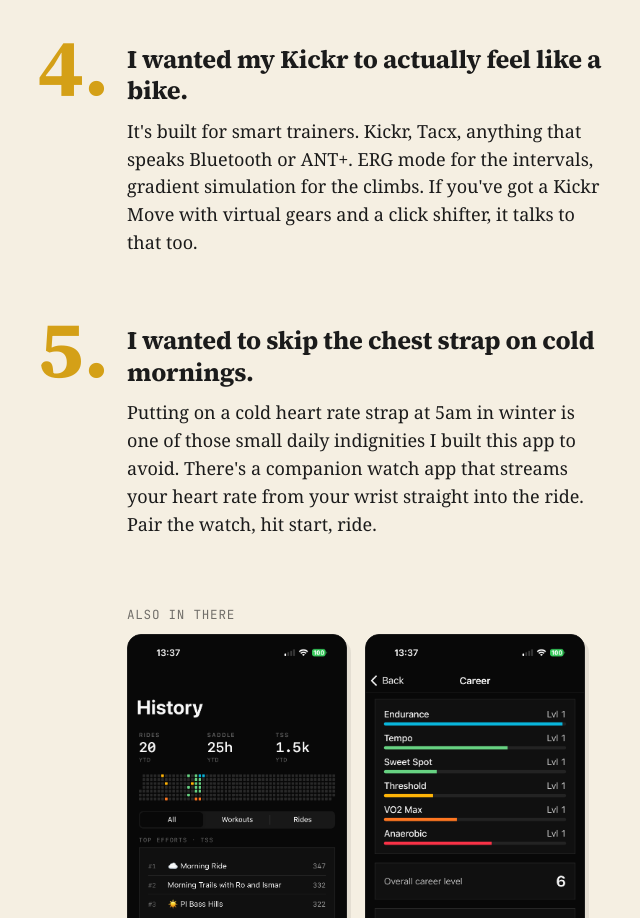
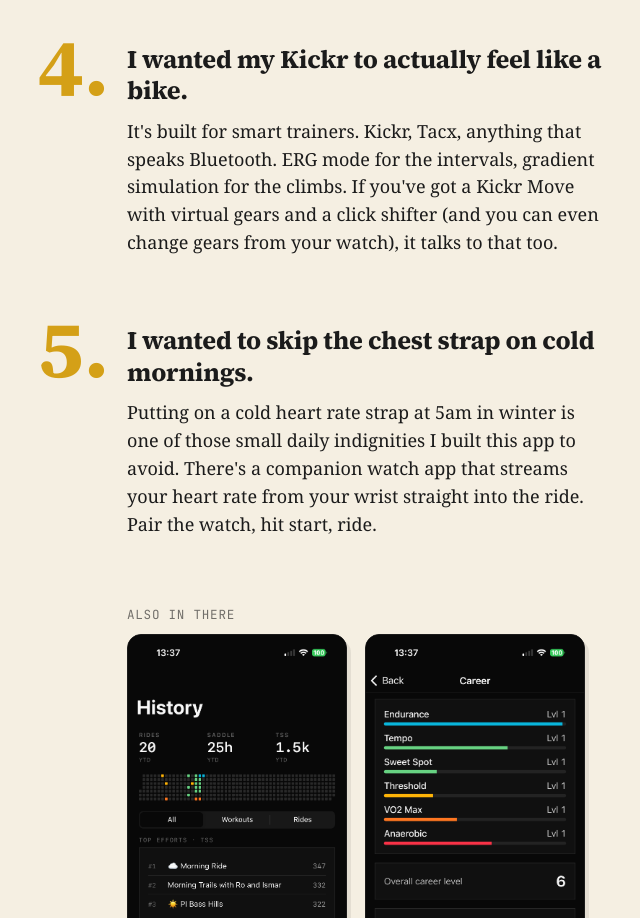
Before and after one commit to reid82/ridebonk-com, an Astro site: page / in a window 1280 px wide. Shown: the part 3006-3924 px from the top of the page, without its empty margins (324-964 px from the left). Built offline with nearby package versions, Linux system fonts and the light colour scheme; Astro itself is replaced by a stand-in of ours.

Commit message:
content: itch 4 - Bluetooth only, mention shifting from the watch

```diff
--- a/src/pages/index.astro
+++ b/src/pages/index.astro
@@ -102,9 +102,10 @@ import { SubscribeCard } from "../components/SubscribeCard";
       <Itch number={4} headline="I wanted my Kickr to actually feel like a bike.">
         <p>
           It&apos;s built for smart trainers. Kickr, Tacx, anything that
-          speaks Bluetooth or ANT+. ERG mode for the intervals, gradient
+          speaks Bluetooth. ERG mode for the intervals, gradient
           simulation for the climbs. If you&apos;ve got a Kickr Move with
-          virtual gears and a click shifter, it talks to that too.
+          virtual gears and a click shifter (and you can even change
+          gears from your watch), it talks to that too.
         </p>
       </Itch>
       <Itch number={5} headline="I wanted to skip the chest strap on cold mornings.">
```
